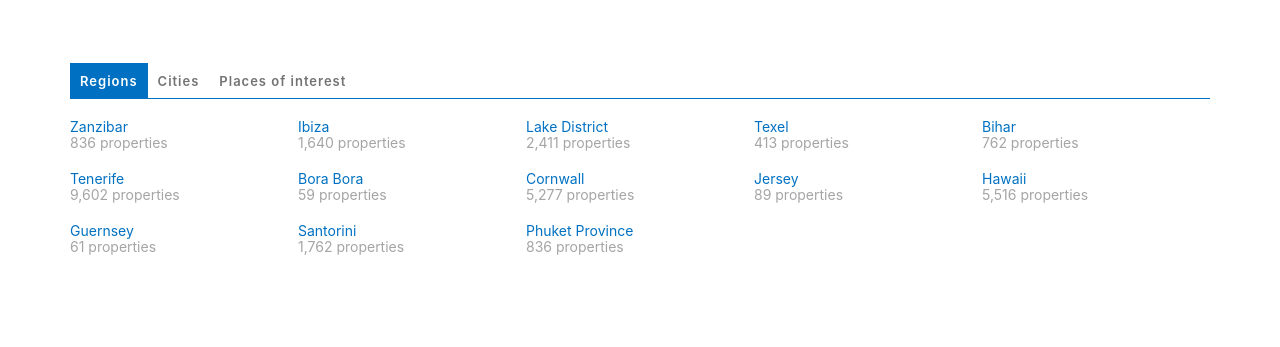
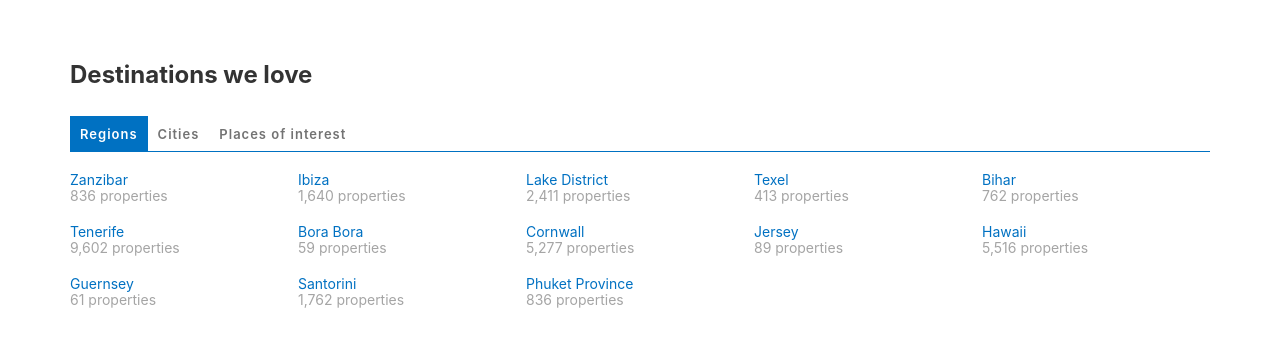
Before and after one commit to olexandermushtyn/booking-config, a website built with Parcel: page examples/main-page/main-page.html in a window 1280 px wide. Shown: the part 3360-3707 px from the top of the page. Built offline with nearby package versions, Linux system fonts and the light colour scheme.

Commit message:
Added title before tab-navigation

```diff
--- a/examples/main-page/main-page.html
+++ b/examples/main-page/main-page.html
@@ -700,7 +700,10 @@
             <!-- Card ends 4-->
         </div>
         <!-- 5th Carousel ends -->
-
+            <div class="col-12 title-type mt-md mb-lg">
+                <h2>Destinations we love</h2>
+            </div>
+        <!-- Tabs starts  -->
         <div class="row">
             <div class="col">
                 <div class="page-content">
@@ -1130,6 +1133,8 @@
             </div>
         </div>
 
+        <!-- Tabs ends  -->
+
 
 
 
```
